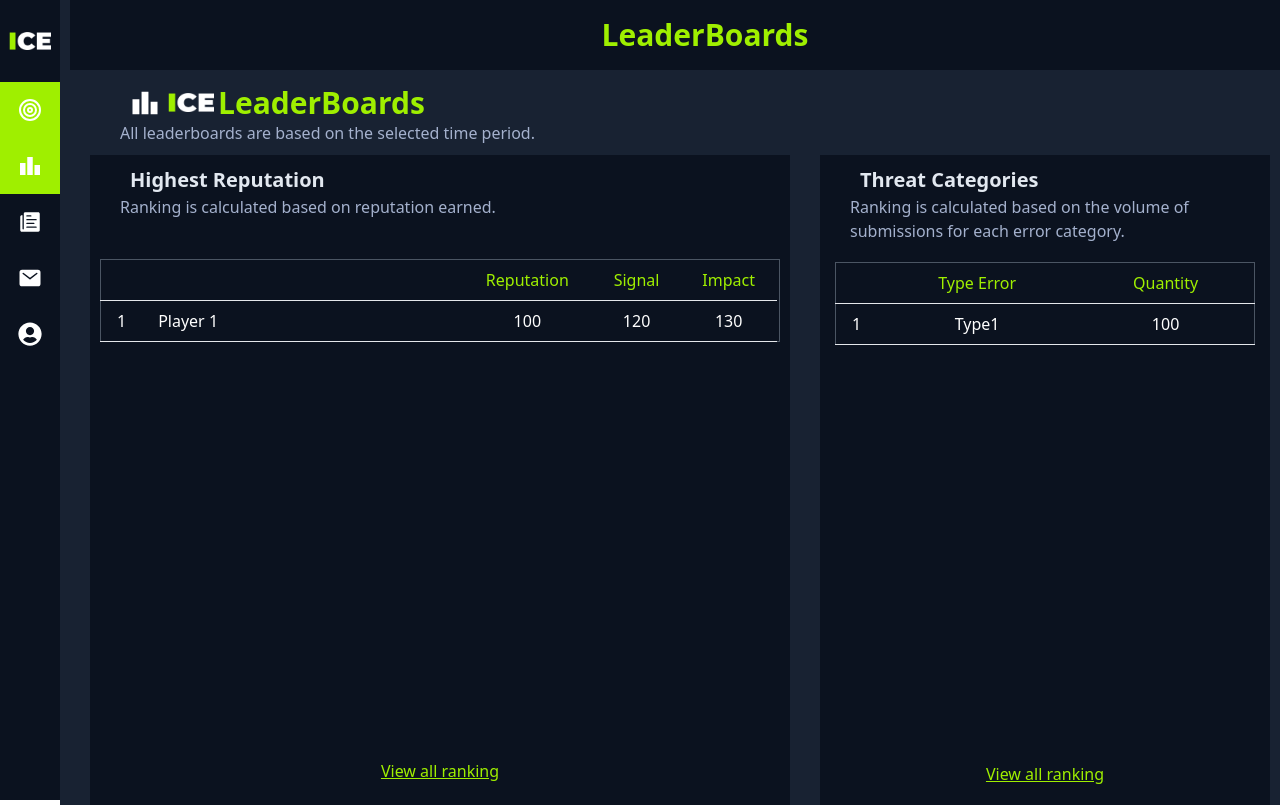
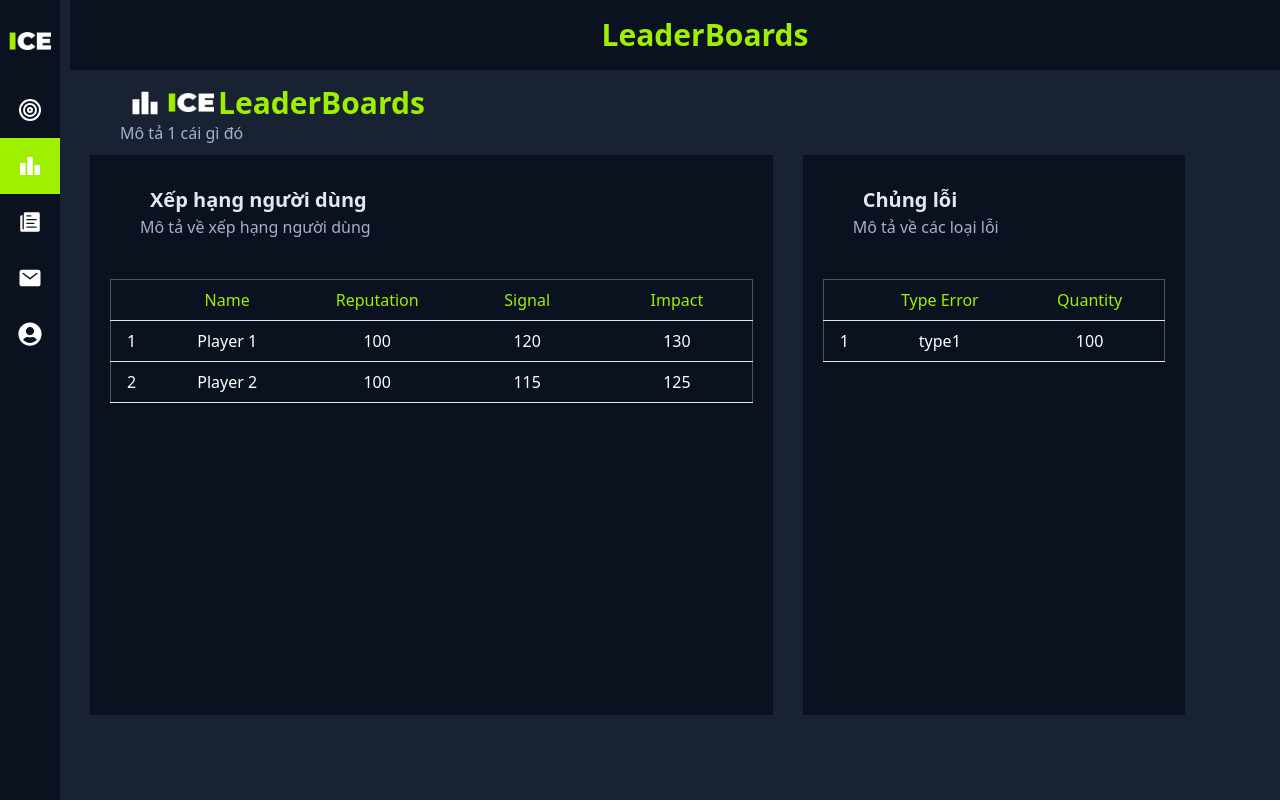
Before and after one commit to dinh-namle/ICE-INT3306-8, a React (Vite) app: page /leaderboard in a window 1280 px wide. Built offline with nearby package versions, Linux system fonts and the light colour scheme.

Commit message:
fix leaderboard

```diff
--- a/src/App.tsx
+++ b/src/App.tsx
@@ -1,6 +1,6 @@
 import { Routes, Route } from 'react-router-dom';
 import './App.css'
-import { Admin, Home, LeaderBoard } from './pages';
+import { Admin, Home, LeaderBoard, User, R_EditProfile } from './pages';
 import AdminLayout from './layouts/AdminLayout';
 import MainLayout from './layouts/MainLayout';
 import HomeLayout from './layouts/HomeLayout';
@@ -22,6 +22,14 @@ export default function App() {
         </Route>
 
         <Route element={<MainLayout />}>
+        <Route path='/user' element={<User />} />
+        </Route>
+
+        <Route element={<MainLayout />}>
+        <Route path='/user/r_editprofile' element={<R_EditProfile />} />
+        </Route>
+
+        <Route element={<MainLayout />}>
         <Route path='/leaderboard' element={<LeaderBoard />} />
         </Route>
       </Routes>
--- /dev/null
+++ b/src/components/AddTable.tsx
@@ -0,0 +1,59 @@
+import React from 'react';
+
+interface TableProps {
+  columns: string[];
+  data: any[];
+  nameTable: string;
+  description: string;
+}
+
+const AddTable: React.FC<TableProps> = ({ columns, data, nameTable, description }) => {
+  return (
+    <div className="bg-main1-1 flex flex-col mt-[10px] ml-[30px] min-w-[300px] max-w-[700px] p-[20px] h-[560px]">
+      <div className="mt-[10px]">
+        <span className="text-slate-200 text-[20px] ml-[40px] font-semibold">{nameTable}</span>
+      </div>
+      <div className="ml-[30px]">
+        <span className="text-main1-3">{description}</span>
+      </div>
+
+      <div
+        className="mx-auto mt-[40px]"
+        style={{
+          maxHeight: '400px',
+          overflowY: 'auto',
+          scrollbarWidth: 'thin',
+          scrollbarColor: '#4a5568 transparent',
+        }}
+      >
+        <table className="min-w-full w-auto border border-gray-600 table-auto">
+          <thead>
+            <tr>
+              <th className="py-2 px-4 border-b text-left"></th>
+              {columns.map((column, index) => (
+                <th key={index} className="py-2 px-4 border-b">
+                  <span className="text-main2-1 font-medium">{column}</span>
+                </th>
+              ))}
+            </tr>
+          </thead>
+          <tbody>
+            {data.slice(0, 10).map((item, index) => (
+              <tr key={index}>
+                <td className="py-2 px-4 border-b text-center text-white">{index + 1}</td>
+                {columns.map((column, colIndex) => (
+                  <td key={colIndex} className="py-2 px-4 border-b text-center text-white" style={{ minWidth: '150px' }}>
+                    {item[column]}
+                  </td>
+                ))}
+              </tr>
+            ))}
+          </tbody>
+        </table>
+      </div>
+
+    </div>
+  );
+};
+
+export default AddTable;
--- a/src/components/Header.tsx
+++ b/src/components/Header.tsx
@@ -30,7 +30,7 @@ const Header: React.FC = () => {
     <div className="justify-center items-center basis-1/3 flex flex-row">
       <button onClick={() => handleNavigate("#")} className="transition ease-in-out duration-100 hover:scale-110 text-main2-1 bg-main1-1 text-base font-semibold py-[10px] px-[20px] mx-1 rounded-md">Partner</button>
       <div className="border-l-4 border-main1-2 h-[50px] py-3"></div>
-      <button onClick={() => handleNavigate("/LeaderBoard")} className="transition ease-in-out duration-100 hover:scale-110 text-white bg-main1-1 text-base font-semibold py-[10px] px-[20px] mx-1 rounded-md">Login</button>
+      <button onClick={() => handleNavigate("#")} className="transition ease-in-out duration-100 hover:scale-110 text-white bg-main1-1 text-base font-semibold py-[10px] px-[20px] mx-1 rounded-md">Login</button>
       <button onClick={() => handleNavigate("#")} className="transition ease-in-out duration-100 text-main1-1 bg-main2-1 hover:bg-main2-2 hover:scale-110 text-base font-semibold py-[10px] px-[20px] mx-1 rounded-md">Register</button>
     </div>
   </header>
--- a/src/components/SideBar.tsx
+++ b/src/components/SideBar.tsx
@@ -6,7 +6,6 @@ import { IoMail } from "react-icons/io5";
 import { Link, useLocation } from "react-router-dom";
 
 const SideBar: React.FC = () => {
-
   const location = useLocation();
 
   const sidebarStyle: React.CSSProperties = {
@@ -19,20 +18,20 @@ const SideBar: React.FC = () => {
 
   return (
     <div style={sidebarStyle} className="flex flex-col bg-main1-1 h-dvh w-[60px] items-center">
-      <img src="/ICE.png" alt="logo_ice" className="h-[18px] object-contain my-8"/>
-      <Link className={`py-4 ${location.pathname ==="/programs"? "bg-main2-1" : "bg-main1-1"} bg-main2-1 w-full flex flex-col items-center`} to={"/programs"}>
+      <img src="/ICE.png" alt="logo_ice" className="h-[18px] object-contain my-8" />
+      <Link className={`py-4 ${location.pathname === "/programs" ? "bg-main2-1" : "bg-main1-1"} w-full flex flex-col items-center`} to={"/programs"}>
         <FiTarget className="stroke-white size-6" />
       </Link>
-      <Link className={`py-4 ${location.pathname ==="/leaderboard"? "bg-main2-1" : "bg-main1-1"} w-full flex flex-col items-center`} to={"/leaderboard"}>
+      <Link className={`py-4 ${location.pathname === "/leaderboard" ? "bg-main2-1" : "bg-main1-1"} w-full flex flex-col items-center`} to={"/leaderboard"}>
         <MdLeaderboard className="fill-white size-6" />
       </Link>
-      <Link className={`py-4 ${location.pathname ==="/hacktivity"? "bg-main2-1" : "bg-main1-1"} w-full flex flex-col items-center`} to={"#"}>
+      <Link className={`py-4 ${location.pathname === "/hacktivity" ? "bg-main2-1" : "bg-main1-1"} w-full flex flex-col items-center`} to={"#"}>
         <IoIosPaper className="fill-white size-6" />
       </Link>
-      <Link className={`py-4 ${location.pathname ==="/inbox"? "bg-main2-1" : "bg-main1-1"} w-full flex flex-col items-center`} to={"#"}>
+      <Link className={`py-4 ${location.pathname === "/inbox" ? "bg-main2-1" : "bg-main1-1"} w-full flex flex-col items-center`} to={"#"}>
         <IoMail className="fill-white size-6" />
       </Link>
-      <Link className={`py-4 ${location.pathname ==="/user"? "bg-main2-1" : "bg-main1-1"} w-full flex flex-col items-center`} to={"#"}>
+      <Link className={`py-4 ${location.pathname.startsWith("/user") ? "bg-main2-1" : "bg-main1-1"} w-full flex flex-col items-center`} to={"/user"}>
         <FaUserCircle className="fill-white size-6" />
       </Link>
     </div>
--- a/src/components/index.ts
+++ b/src/components/index.ts
@@ -1,3 +1,4 @@
 export {default as Header} from './Header';
 export {default as Footer} from './Footer';
-export {default as Sidebar} from './SideBar' // Ensure './Sidebar' exists and is correctly named
+export {default as Sidebar} from './SideBar'; // Ensure './Sidebar' exists and is correctly named
+export {default as AddTable} from './AddTable'
--- a/src/pages/LeaderBoard.tsx
+++ b/src/pages/LeaderBoard.tsx
@@ -1,90 +1,50 @@
-import { useNavigate } from 'react-router-dom'
+import { useNavigate } from 'react-router-dom';
 import { MdLeaderboard } from "react-icons/md";
+import AddTable from '../components/AddTable';
 
 const LeaderBoard = () => {
-  const navigate = useNavigate()
+  const navigate = useNavigate();
 
-  const handleNavigate = (path: string) => {
-    navigate(path)
-  }
+  const data = [
+    { Name: 'Player 1', Reputation: 100, Signal: 120, Impact: 130 },
+    { Name: 'Player 2', Reputation: 100, Signal: 115, Impact: 125 },
+
+  ];
 
   return (
     <div className="bg-main1-2 min-h-screen w-full">
-      <div className="mt-0 ml-[10px] w-[1220px] h-[70px] bg-main1-1 flex items-center justify-center mx-auto">
+      <div className="mt-0 ml-[10px] w-full h-[70px] bg-main1-1 flex items-center justify-center mx-auto">
         <h1 className="text-main2-1 pl-[50px] text-3xl font-bold">LeaderBoards</h1>
       </div>
 
-      <div className="mt-[15px] ml-[10px] w-[1220px] flex flex-col items-start justify-center">
+      <div className="mt-[15px] ml-[10px] w-full flex flex-col items-start justify-center">
         <div className="flex items-center pl-[60px] h-[35px]">
           <MdLeaderboard className="text-white text-3xl mr-2" />
           <img src="/ICE.png" alt="logo_ice" className="h-[20px] object-contain my-8"/>
           <span className="text-main2-1 text-3xl ml-1 font-semibold"> LeaderBoards</span>
         </div>
         <div className="text-main1-3 mt-[1px] ml-[50px]">
-          All leaderboards are based on the selected time period.
+          Mô tả 1 cái gì đó
         </div>
       </div>
 
-      <div className="flex flex-row">
-        <div className="mt-[10px] ml-[30px] bg-main1-1 w-[700px] h-[650px] flex flex-col">
-          <div className="mt-[10px]"><span className="text-slate-200 text-[20px] ml-[40px] font-semibold">Highest Reputation</span></div>
-          <div className="ml-[30px]"><span className="text-main1-3">Ranking is calculated based on reputation earned.</span></div>
-
-          <div className="mx-auto mt-[40px] h-[500px]">
-            <table className="w-[680px] p-[10px] border border-gray-600">
-              <thead>
-                <tr>
-                  <th className="py-2 px-4 border-b" style={{height: '40px', width: '40px'}}></th> {/* Đây là ID */}
-                  <th className="py-2 px-4 border-b" style={{ height: '40px', width: '320px' }}></th> {/* Đây là tên */}
-                  <th className="py-2 px-4 border-b"><span className="text-main2-1 font-medium">Reputation</span></th>
-                  <th className="py-2 px-4 border-b"><span className="text-main2-1 font-medium">Signal</span></th>
-                  <th className="py-2 px-4 border-b"><span className="text-main2-1 font-medium">Impact</span></th>
-                </tr>
-              </thead>
-              <tbody>
-                <tr>
-                  <td className="py-2 px-4 border-b text-center text-white">1</td>
-                  <td className="py-2 px-4 border-b text-white">Player 1</td>
-                  <td className="py-2 px-4 border-b text-center text-white">100</td>
-                  <td className="py-2 px-4 border-b text-center text-white">120</td>
-                  <td className="py-2 px-4 border-b text-center text-white">130</td>
-                  <td></td>
-                </tr>
-              </tbody>
-            </table>
-          </div>
-
-          <div className="flex items-center justify-center">
-            <a href=""><span className="text-main2-1 underline">View all ranking</span></a>
-          </div>
+      <div className="flex flex-row flex-wrap items-start">
+        <div className="flex flex-col">
+          <AddTable
+            columns={['Name', 'Reputation', 'Signal', 'Impact']}
+            data={data}
+            nameTable="Xếp hạng người dùng"
+            description="Mô tả về xếp hạng người dùng"
+          />
         </div>
 
-        <div className="mt-[10px] ml-[30px] bg-main1-1 w-[450px] h-[650px] flex flex-col">
-          <div className="mt-[10px]"><span className="text-slate-200 text-[20px] ml-[40px] font-semibold">Threat Categories</span></div>
-          <div className="ml-[30px]"><span className="text-main1-3">Ranking is calculated based on the volume of submissions for each error category.</span></div>
-
-          <div className="mx-auto mt-[19px] h-[500px]">
-            <table className="w-[420px] p-[10px] border border-gray-600">
-              <thead>
-                <tr>
-                  <th className="py-2 px-4 border-b" style={{height: '40px', width: '30px'}}></th> {/* Đây là ID */}
-                  <th className="py-2 px-4 border-b" style={{ height: '40px', width: '200px' }}><span className="text-main2-1 font-medium">Type Error</span></th>
-                  <th className="py-2 px-4 border-b"><span className="text-main2-1 font-medium">Quantity</span></th>
-                </tr>
-              </thead>
-              <tbody>
-                <tr>
-                  <td className="py-2 px-4 border-b text-center text-white">1</td>
-                  <td className="py-2 px-4 border-b text-center text-white">Type1</td>
-                  <td className="py-2 px-4 border-b text-center text-white">100</td>
-                </tr>
-              </tbody>
-            </table>
-          </div>
-
-          <div className="flex items-center justify-center">
-            <a href=""><span className="text-main2-1 underline">View all ranking</span></a>
-          </div>
+        <div className="flex flex-col">
+          <AddTable
+            columns={['Type Error', 'Quantity']}
+            data={[{'Type Error': 'type1', Quantity: 100}]}
+            nameTable="Chủng lỗi"
+            description="Mô tả về các loại lỗi"
+          />
         </div>
       </div>
     </div>
--- a/src/pages/index.ts
+++ b/src/pages/index.ts
@@ -1,4 +1,6 @@
 export {default as Home} from "./Home"
 export {default as Admin} from "./Admin"
 export {default as Programs} from "./Programs"
+export {default as R_EditProfile} from "./R_EditProfile"
 export {default as LeaderBoard} from "./LeaderBoard"
+export {default as User} from "./User"
```
Also changed, not shown: src/pages/R_EditProfile.tsx (added, +17 -0 lines), src/pages/User.tsx (added, +26 -0 lines).
